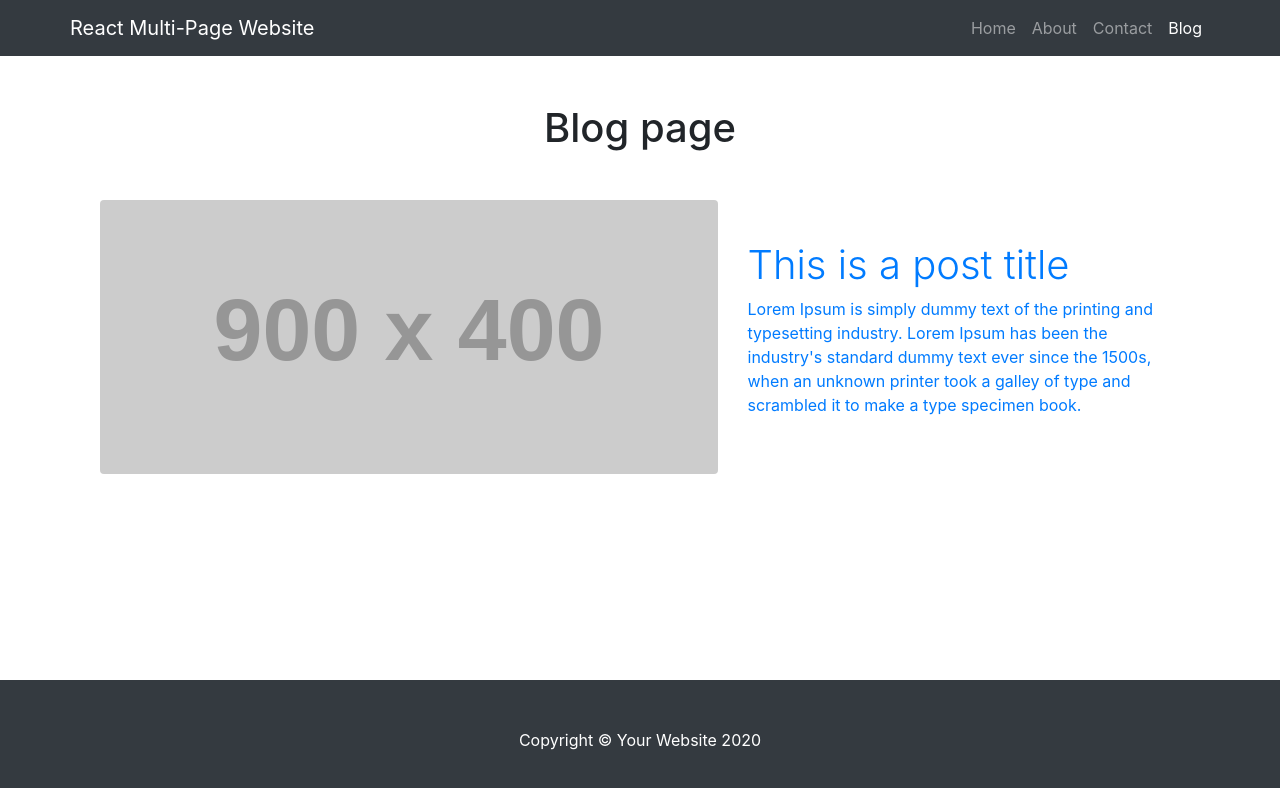
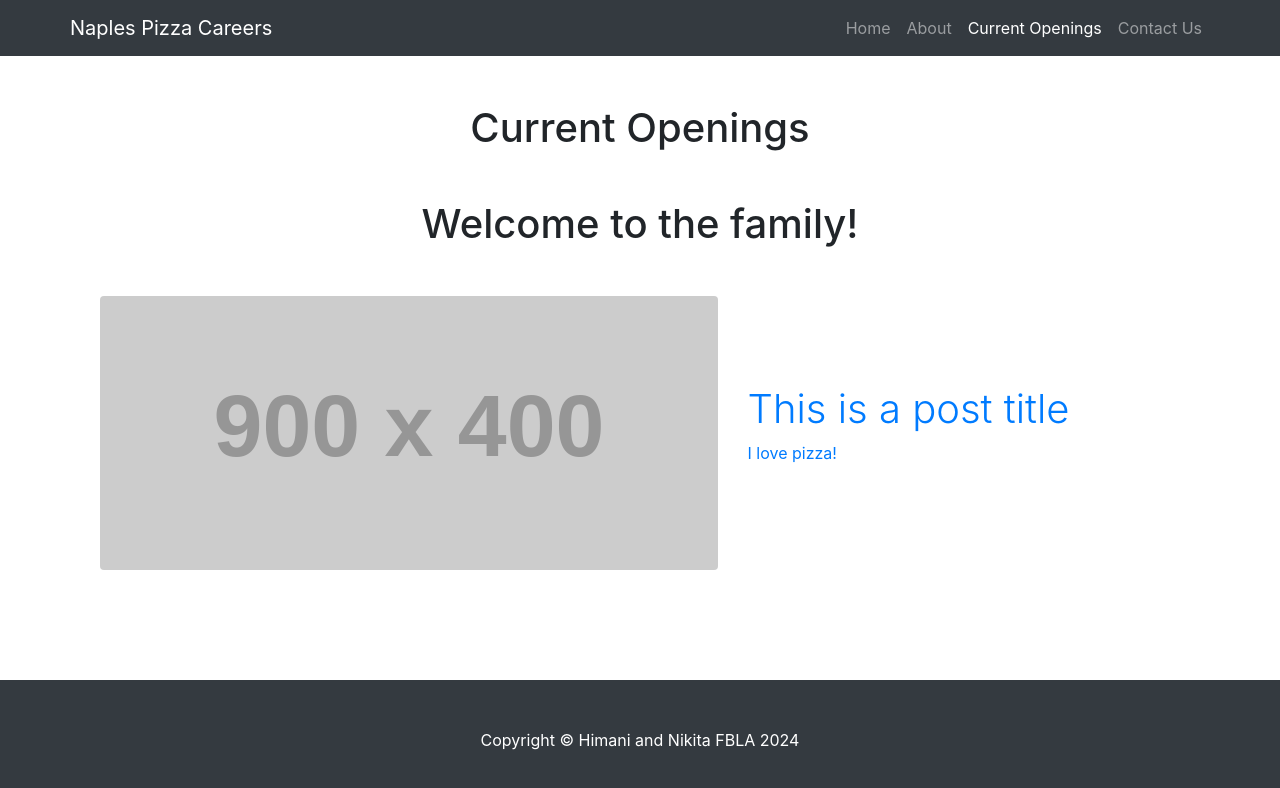
Before and after one commit to kumar-himani/FBLA2024Website-Coding-and-Development-, a React (Create React App) app in the folder react-multi-page-website/: page /blog in a window 1280 px wide. Shown: the top 788 px of the page. Built offline with nearby package versions, Linux system fonts and the light colour scheme.

Commit message:
Updated Text

```diff
--- a/react-multi-page-website/src/components/Footer.jsx
+++ b/react-multi-page-website/src/components/Footer.jsx
@@ -6,7 +6,7 @@ function Footer() {
       <footer class="py-5 bg-dark fixed-bottom">
         <div class="container">
           <p class="m-0 text-center text-white">
-            Copyright &copy; Your Website 2020
+            Copyright &copy; Himani and Nikita FBLA 2024
           </p>
         </div>
       </footer>
--- a/react-multi-page-website/src/components/Navigation.jsx
+++ b/react-multi-page-website/src/components/Navigation.jsx
@@ -7,7 +7,7 @@ function Navigation() {
       <nav className="navbar navbar-expand navbar-dark bg-dark">
         <div className="container">
           <NavLink className="navbar-brand" to="/">
-            React Multi-Page Website
+            Naples Pizza Careers
           </NavLink>
           <div>
             <ul className="navbar-nav ml-auto">
@@ -23,13 +23,13 @@ function Navigation() {
                 </NavLink>
               </li>
               <li className="nav-item">
-                <NavLink className="nav-link" to="/contact">
-                  Contact
+                <NavLink className="nav-link" to="/blog">
+                  Current Openings
                 </NavLink>
               </li>
               <li className="nav-item">
-                <NavLink className="nav-link" to="/blog">
-                  Blog
+                <NavLink className="nav-link" to="/contact">
+                  Contact Us
                 </NavLink>
               </li>
             </ul>
--- a/react-multi-page-website/src/components/blog/Blog.jsx
+++ b/react-multi-page-website/src/components/blog/Blog.jsx
@@ -5,7 +5,8 @@ function Blog() {
   return (
     <div className="home">
       <div class="container">
-        <h1 className="text-center mt-5">Blog page</h1>
+        <h1 className="text-center mt-5">Current Openings</h1>
+        <h1 className="text-center mt-5">Welcome to the family!</h1>
         <Outlet />
       </div>
     </div>
--- a/react-multi-page-website/src/components/blog/Posts.jsx
+++ b/react-multi-page-website/src/components/blog/Posts.jsx
@@ -17,10 +17,7 @@ function Posts() {
             <div class="col-lg-5">
               <h1 class="font-weight-light">This is a post title</h1>
               <p>
-                Lorem Ipsum is simply dummy text of the printing and typesetting
-                industry. Lorem Ipsum has been the industry's standard dummy
-                text ever since the 1500s, when an unknown printer took a galley
-                of type and scrambled it to make a type specimen book.
+                I love pizza!
               </p>
             </div>
           </div>
```
